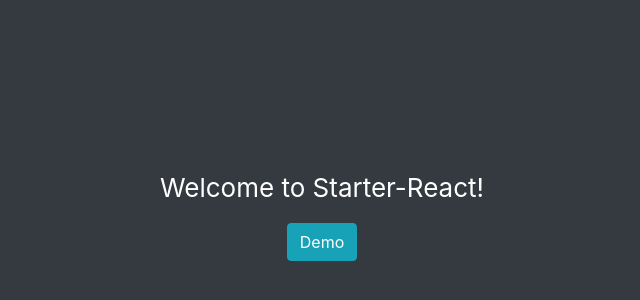
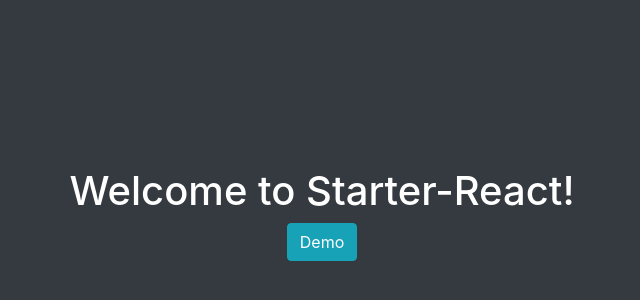
Before and after one commit to alsorcam/starter-react, a React (Create React App) app: page / in a window 1280 px wide. Shown: the part 186-486 px from the top of the page, without its empty margins (318-958 px from the left). Built offline with nearby package versions, Linux system fonts and the light colour scheme.

Commit message:
chore(app): Remove unnecessary files

```diff
--- a/src/App.css
+++ /dev/null
@@ -1,3 +0,0 @@
-#App {
-  font-size: calc(10px + 2vmin);
-}
--- a/src/App.js
+++ b/src/App.js
@@ -1,5 +1,4 @@
 import React from 'react';
-import './App.css';
 
 class App extends React.Component  {
   gotoDemo = () => {
@@ -8,7 +7,7 @@ class App extends React.Component  {
   render() {
     return (
       <div id="App" className="full-page container-fluid text-center bg-dark text-white d-flex flex-column align-items-center justify-content-center">
-        <p>Welcome to Starter-React!</p>
+        <h1>Welcome to Starter-React!</h1>
         <button className="btn btn-info" onClick={this.gotoDemo}>Demo</button>
       </div>
     );
```
